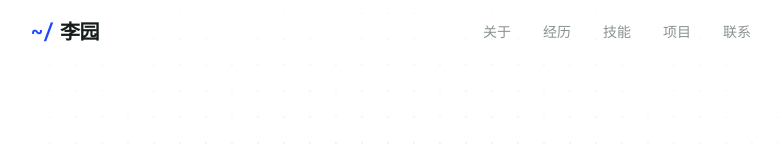
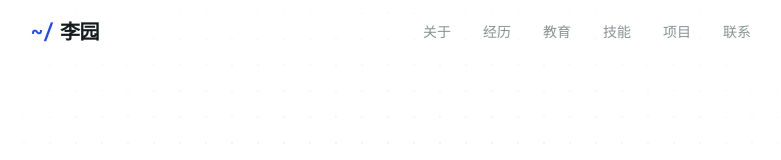
Before and after one commit to EvoleLi/liyuan-portfolio, a React (Vite) app: page / in a window 1280 px wide. Shown: the top 160 px of the page, without its empty margins (249-1030 px from the left). Built offline with nearby package versions, Linux system fonts and the light colour scheme; a web font is replaced by a local one.

Commit message:
fix: 教育背景区块补充 id 并加入导航锚点

```diff
--- a/src/components/Education.jsx
+++ b/src/components/Education.jsx
@@ -4,7 +4,7 @@ export default function Education({ data }) {
   if (!data.education || data.education.length === 0) return null;
 
   return (
-    <section className="py-12 px-6 bg-bg-alt">
+    <section id="education" className="py-12 px-6 bg-bg-alt">
       <div className="max-w-3xl mx-auto">
         <motion.div
           initial={{ opacity: 0, y: 20 }}
--- a/src/components/Navbar.jsx
+++ b/src/components/Navbar.jsx
@@ -4,6 +4,7 @@ import { FiMenu, FiX } from 'react-icons/fi';
 const navItems = [
   { id: 'about', label: '关于' },
   { id: 'experience', label: '经历' },
+  { id: 'education', label: '教育' },
   { id: 'skills', label: '技能' },
   { id: 'projects', label: '项目' },
   { id: 'contact', label: '联系' },
```
